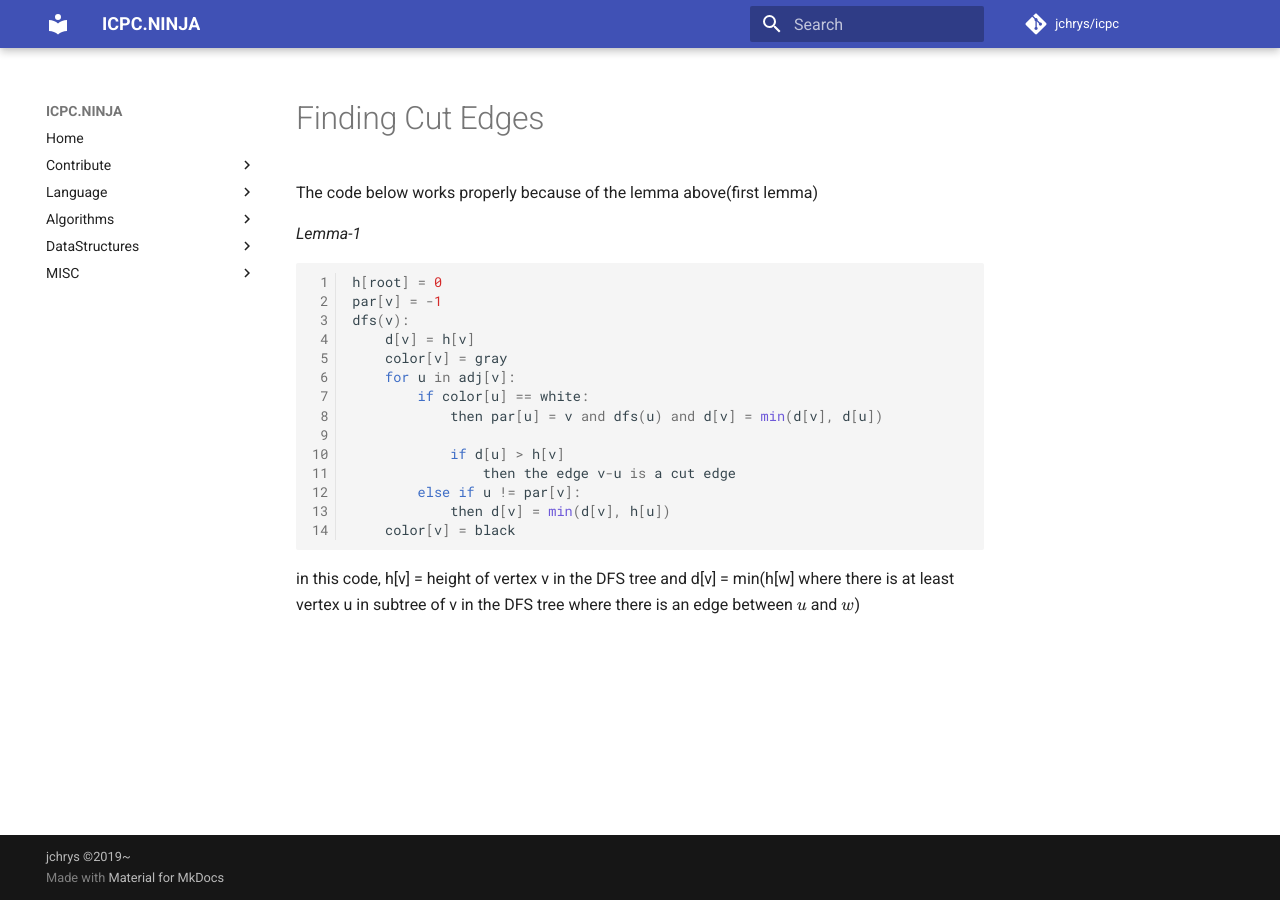
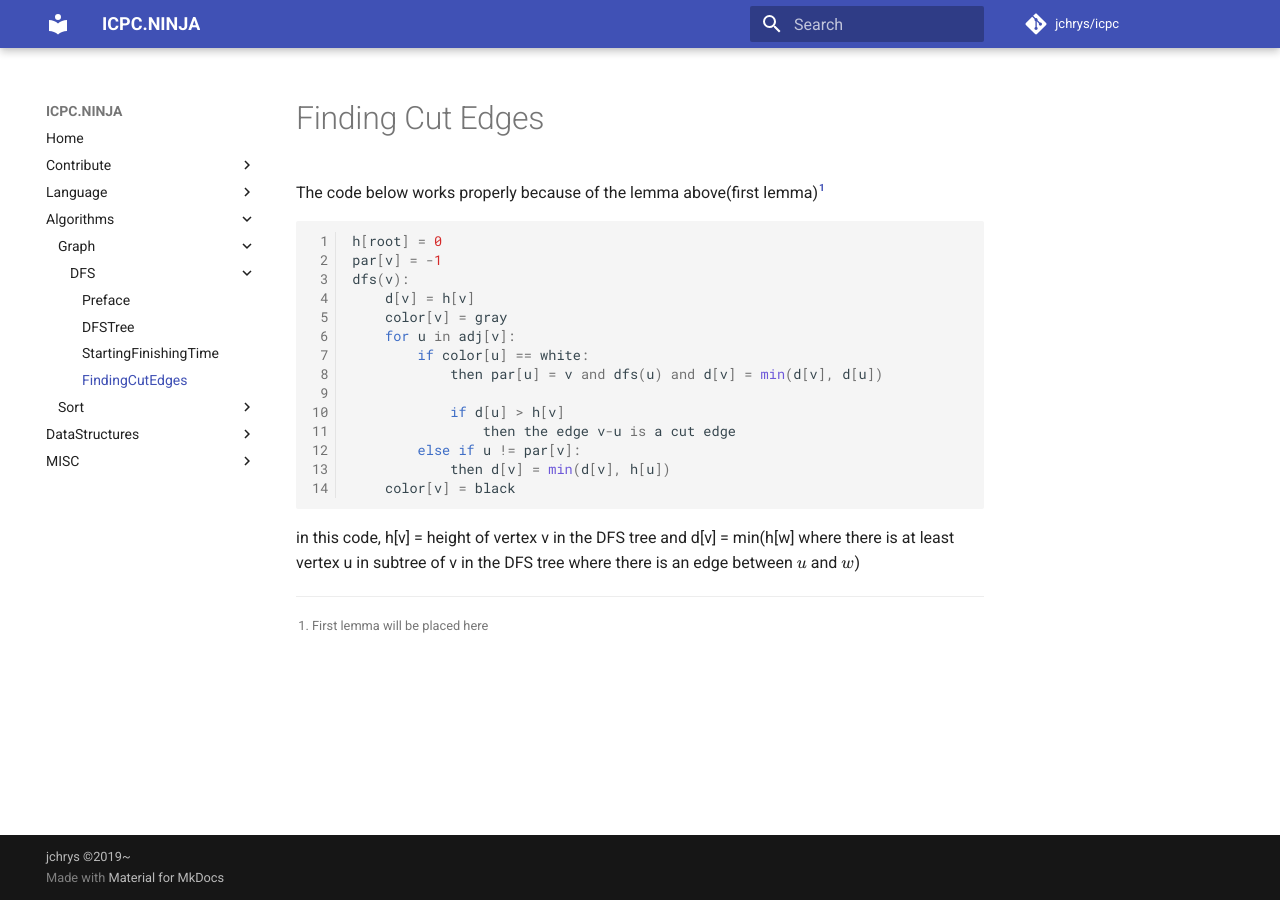
Before and after one commit to jchrys/icpc, an MkDocs documentation site: the page built from docs/Algorithms/Graph/DFS/FindingCutEdges.md, in a window 1280 px wide. Built offline with MkDocs 1.6.1 and Material for MkDocs 9.7.7, drawn with Linux system fonts in a browser that asks for light colours; nearby versions of some CDN libraries; comment, search, counter and statistics services are not loaded.

Commit message:
:poop: need lemma to be placed

````diff
--- a/docs/Algorithms/Graph/DFS/FindingCutEdges.md
+++ b/docs/Algorithms/Graph/DFS/FindingCutEdges.md
@@ -1,7 +1,7 @@
 #Finding Cut Edges
-The code below works properly because of the lemma above(first lemma)
-
-_Lemma-1_
+The code below works properly because of the lemma above(first lemma)[^1]
+[^1]:
+    First lemma will be placed here
 
 ```python
 h[root] = 0
--- a/mkdocs.yml
+++ b/mkdocs.yml
@@ -77,6 +77,8 @@ nav:
                 - Preface: Algorithms/Graph/DFS/Preface.md
                 - DFSTree: Algorithms/Graph/DFS/Tree.md
                 - StartingFinishingTime: Algorithms/Graph/DFS/StartingFinishingTime.md
+                - FindingCutEdges: Algorithms/Graph/DFS/FindingCutEdges.md
+
         - Sort:
             - InsertionSort: Algorithms/Sort/InsertionSort.md
             - BubbleSort: Algorithms/Sort/BubbleSort.md
````
